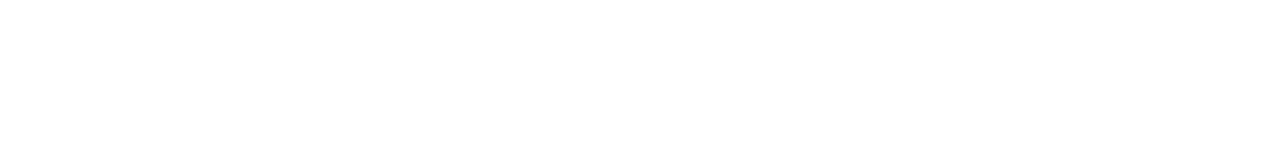
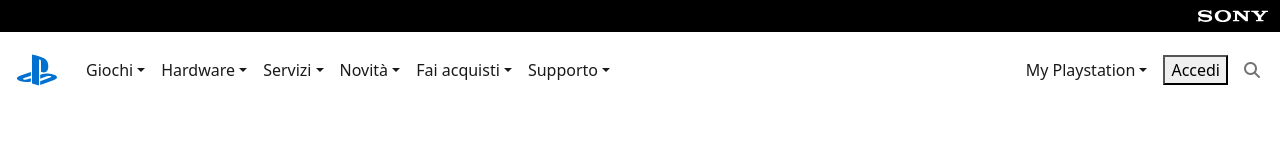
Before and after one commit to GioGio4/htmlcss-playstation, a plain HTML site: page index.html in a window 1280 px wide. Drawn offline with nearby package versions, Linux system fonts and the light colour scheme.

Commit message:
Add top-header + nav bar

```diff
--- a/css/style.css
+++ b/css/style.css
@@ -0,0 +1,17 @@
+/**************************
+        UTILS
+****************************/
+
+
+/**************************
+        HEADER
+****************************/
+
+.top-header {
+    background-color: black;
+}
+
+.top-right-logo>img {
+    width: 70px;
+    vertical-align: baseline;
+}
--- a/index.html
+++ b/index.html
@@ -7,6 +7,11 @@
     <meta name="viewport" content="width=device-width, initial-scale=1.0">
 
     <title>Playstation</title>
+
+    <!-- Fontawesome -->
+    <link rel="stylesheet" href="https://cdnjs.cloudflare.com/ajax/libs/font-awesome/6.2.1/css/all.min.css"
+        integrity="sha512-MV7K8+y+gLIBoVD59lQIYicR65iaqukzvf/nwasF0nqhPay5w/9lJmVM2hMDcnK1OnMGCdVK+iQrJ7lzPJQd1w=="
+        crossorigin="anonymous" referrerpolicy="no-referrer" />
 
     <!-- Bootstrap -->
     <link href="https://cdn.jsdelivr.net/npm/bootstrap@5.2.3/dist/css/bootstrap.min.css" rel="stylesheet"
@@ -20,6 +25,66 @@
 <body>
 
     <header>
+        <!-- Header Top Sony logo -->
+        <div class="top-header container-fluid py-1">
+            <div class="top-right-logo text-end">
+                <img src="./img/img/sony_logo.svg" alt="Sony">
+            </div>
+        </div>
+
+        <!-- Navbar -->
+        <nav class="navbar navbar-expand-xl bg-white">
+            <div class="container-fluid">
+                <a class="navbar-brand" href="#">
+                    <img src="./img/img/play_logo.svg" alt="Logo">
+                </a>
+                <button class="navbar-toggler" type="button" data-bs-toggle="collapse"
+                    data-bs-target="#navbarNavDropdown" aria-controls="navbarNavDropdown" aria-expanded="false"
+                    aria-label="Toggle navigation">
+                    <span class="navbar-toggler-icon"></span>
+                </button>
+                <div class="collapse navbar-collapse justify-content-between" id="navbarNavDropdown">
+                    <!-- Navbar left -->
+                    <ul class="navbar-nav">
+                        <li class="nav-item dropdown">
+                            <a class="nav-link dropdown-toggle active" aria-current="page" href="#">Giochi</a>
+                        </li>
+                        <li class="nav-item dropdown">
+                            <a class="nav-link dropdown-toggle active" aria-current="page" href="#">Hardware</a>
+                        </li>
+                        <li class="nav-item dropdown">
+                            <a class="nav-link dropdown-toggle active" aria-current="page" href="#">Servizi</a>
+                        </li>
+                        <li class="nav-item dropdown">
+                            <a class="nav-link dropdown-toggle active" aria-current="page" href="#">Novità</a>
+                        </li>
+                        <li class="nav-item dropdown">
+                            <a class="nav-link dropdown-toggle active" aria-current="page" href="#">Fai acquisti</a>
+                        </li>
+                        <li class="nav-item dropdown">
+                            <a class="nav-link dropdown-toggle active" aria-current="page" href="#">Supporto</a>
+                        </li>
+                    </ul>
+                    <!-- Navbar right -->
+                    <ul class="navbar-nav align-items-center">
+                        <li class="nav-item dropdown">
+                            <a class="nav-link dropdown-toggle active" aria-current="page" href="#">My Playstation</a>
+                        </li>
+                        <li class="nav-item">
+                            <a class="nav-link" href="#">
+                                <button>Accedi</button>
+                            </a>
+                        </li>
+                        <li class="nav-item">
+                            <a class="nav-link" href="#">
+                                <i class="fa-solid fa-magnifying-glass"></i>
+                            </a>
+                        </li>
+                    </ul>
+                </div>
+
+            </div>
+        </nav>
 
     </header>
 
@@ -30,7 +95,10 @@
     <footer>
 
     </footer>
-
+    <!-- Bootstrap script -->
+    <script src="https://cdn.jsdelivr.net/npm/bootstrap@5.2.3/dist/js/bootstrap.bundle.min.js"
+        integrity="sha384-kenU1KFdBIe4zVF0s0G1M5b4hcpxyD9F7jL+jjXkk+Q2h455rYXK/7HAuoJl+0I4"
+        crossorigin="anonymous"></script>
 </body>
 
 </html>
```
Also changed, not shown: img/img/play_logo.svg (added), img/img/sony_logo.svg (added).
